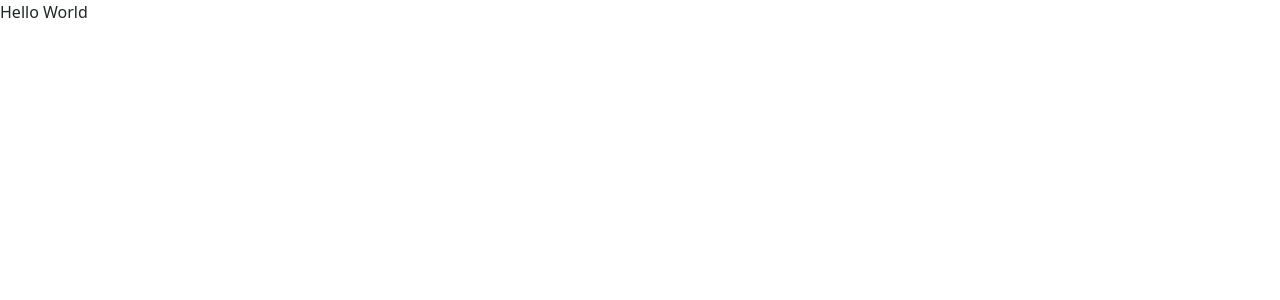
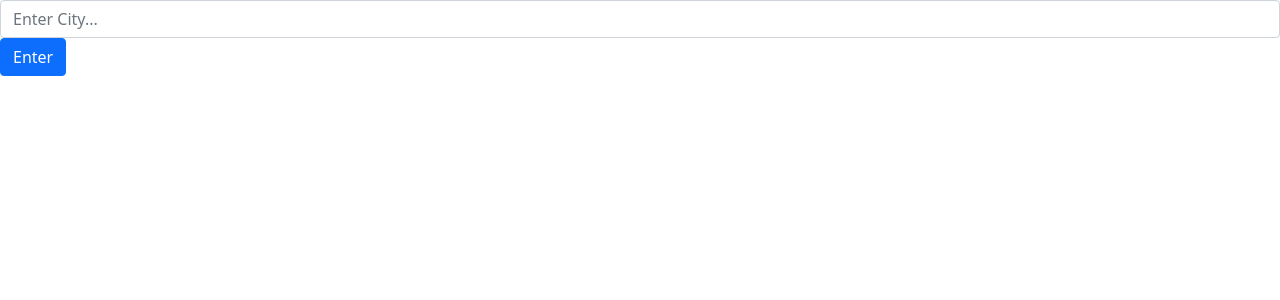
Before and after one commit to dwayne-jetski/weather-app, a React (Create React App) app: page / in a window 1280 px wide. Shown: the top 300 px of the page. Built offline with nearby package versions, Linux system fonts and the light colour scheme.

Commit message:
created a generic useForm file/hook in case it's needed. The form in TextBox now accepts a user input and console.logs it.

```diff
--- a/src/App.js
+++ b/src/App.js
@@ -1,11 +1,12 @@
 import './App.css';
 import { Row, Col } from 'react-bootstrap';
 import React from 'react';
+import TextBox from './Components/TextBox/TextBox.jsx';
 
 function App() {
   return (
     <React.Fragment>
-      Hello World
+      <TextBox/>
     </React.Fragment>
   );
 }
--- /dev/null
+++ b/src/Components/TextBox/TextBox.jsx
@@ -0,0 +1,30 @@
+import { React, useState, useEffect } from 'react'
+import './TextBox.css';
+import { Form, Button, Row, Col } from 'react-bootstrap';
+
+function TextBox() {
+
+    const [ values, setValues ] = useState({});
+
+    const handleChange = (event) => {
+
+        event.persist();
+
+        setValues(values => ({...values, [event.target.name]: event.target.value}));
+
+        console.log(values);
+    }
+
+    return (
+        <Row>
+            <Col>
+                <Form>
+                    <Form.Control onChange={handleChange} name="userInput" type="text" placeholder="Enter City..." value={values.userInput}></Form.Control>
+                    <Button>Enter</Button>
+                </Form>
+            </Col>
+        </Row>
+    )
+}
+
+export default TextBox;
```
Also changed, not shown: src/Components/UseForm/UseForm.jsx (added, +26 -0 lines), src/Components/TextBox/TextBox.css (added).
